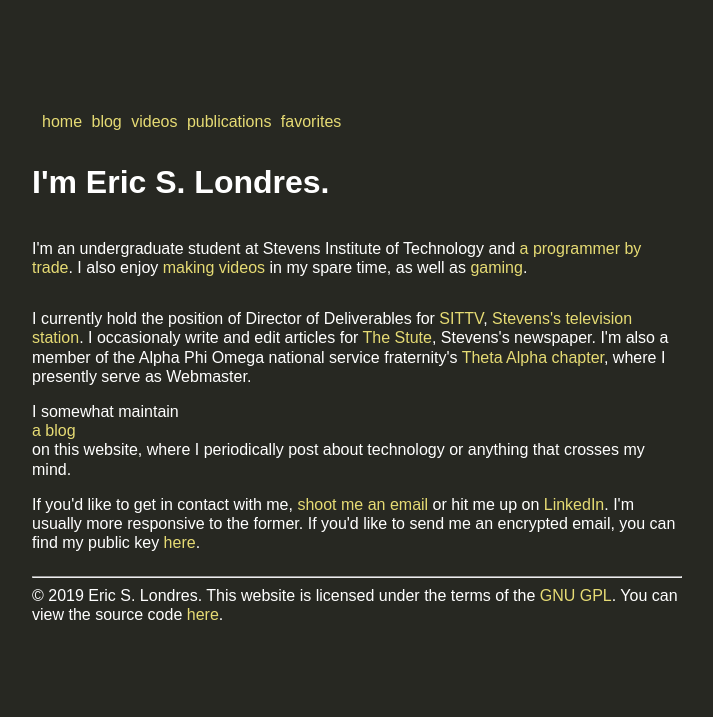
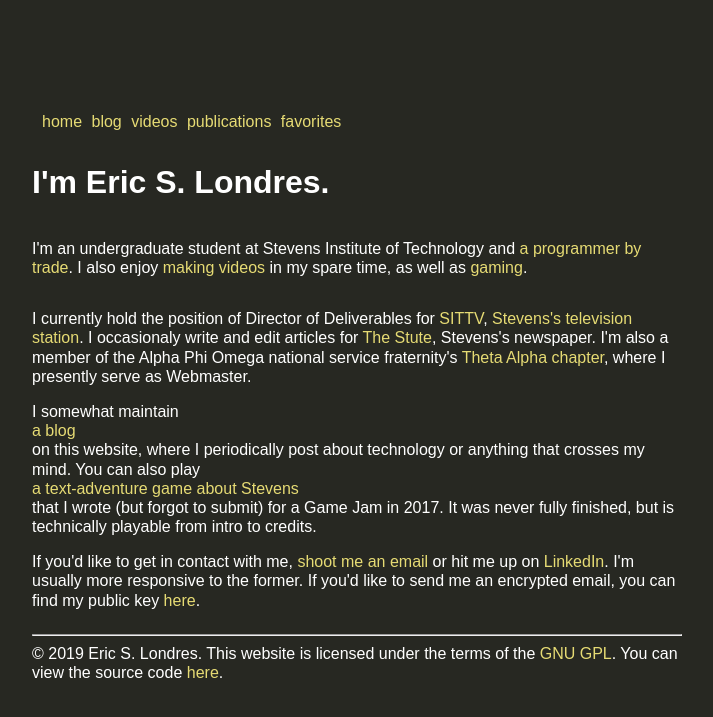
Before and after one commit to slondr/slondr.gitlab.io, a Jekyll site: the page built from index.html, in a window 1280 px wide. Shown: the top 717 px of the page, without its empty margins (283-996 px from the left). Built offline with Jekyll 4.4.1, drawn with Linux system fonts in a browser that asks for light colours.

Commit message:
added blurb about burger

```diff
--- a/index.html
+++ b/index.html
@@ -11,6 +11,6 @@
 
 <p>I currently hold the position of Director of Deliverables for <a href="https://www.sittv.org">SITTV</a>, <a href="https://www.youtube.com/SITTV">Stevens's  television station</a>. I occasionaly write and edit articles for <a href="http://thestute.com/">The Stute</a>, Stevens's newspaper. I'm also a member of the Alpha Phi Omega national service fraternity's <a href="https://apota.org/">Theta Alpha chapter</a>, where I presently serve as Webmaster.</p>
 
-I somewhat maintain <a href="/blog">a blog</a> on this website, where I periodically post about technology or anything that crosses my mind.
+I somewhat maintain <a href="/blog">a blog</a> on this website, where I periodically post about technology or anything that crosses my mind. You can also play <a href="/Burger">a text-adventure game about Stevens</a> that I wrote (but forgot to submit) for a Game Jam in 2017. It was never fully finished, but is technically playable from intro to credits.
 
 <p>If you'd like to get in contact with me, <a href="mailto:ericlondres@outlook.com">shoot me an email</a> or hit me up on <a href="https://www.linkedin.com/in/eric-londres-153239171/">LinkedIn</a>. I'm usually more responsive to the former. If you'd like to send me an encrypted email, you can find my public key <a href="/pubkey">here</a>.</p>
```
